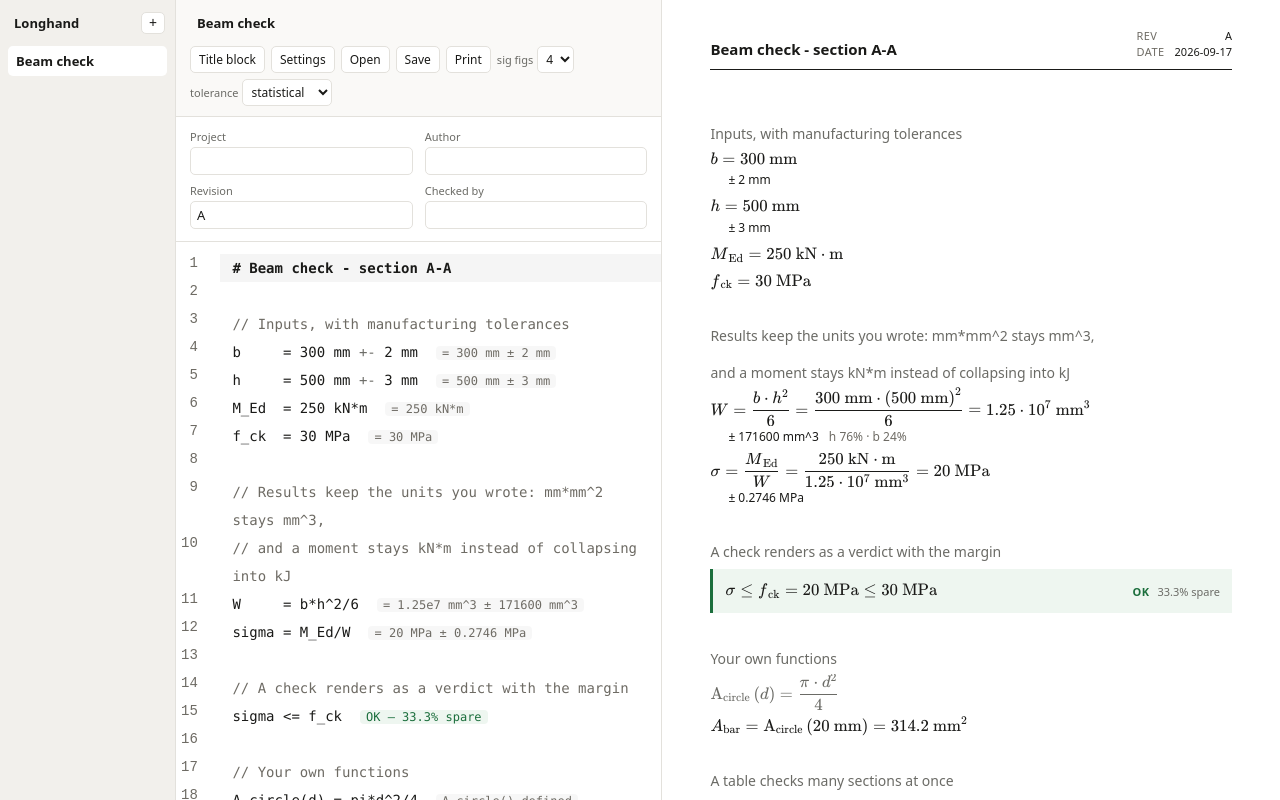
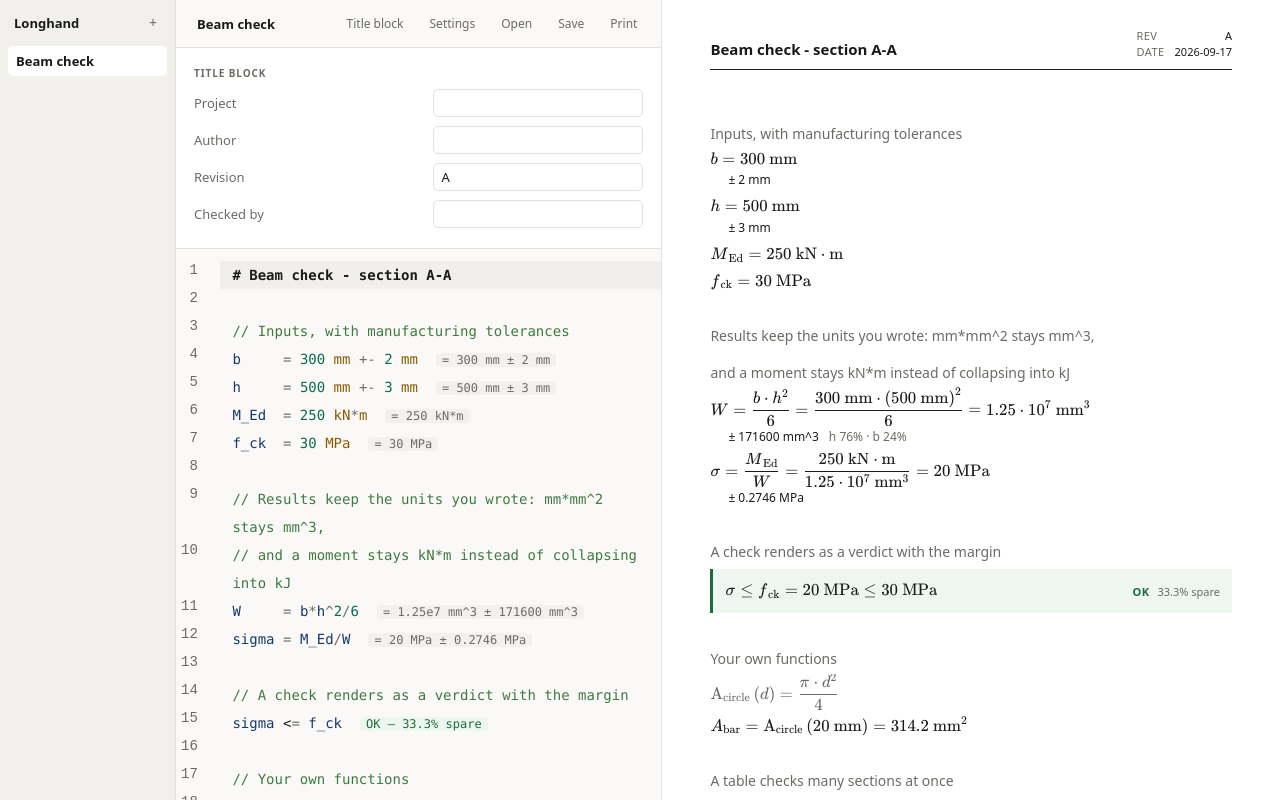
Before and after one commit to peotnilsson/longhand, a React (Vite) app: page / in a window 1280 px wide. Both pictures are taken after a click on the button "Title block". Shown: the top 800 px of the page. Built offline with nearby package versions, Linux system fonts and the light colour scheme.

Commit message:
Warnings, settings panel, dark mode, syntax colours, title fix

```diff
--- a/src/App.css
+++ b/src/App.css
@@ -15,6 +15,16 @@
   --warn-bg: #fdf6e8;
   --error: #b3261e;
   --error-bg: #fdf0ef;
+
+  --editor-bg: #faf9f7;
+  --syn-heading: #1a1a18;
+  --syn-comment: #3f7a43;
+  --syn-keyword: #7a3fa0;
+  --syn-number: #0a6b52;
+  --syn-unit: #8a5a00;
+  --syn-string: #a3341f;
+  --syn-operator: #6b6b66;
+  --syn-variable: #14396b;
 }
 
 /* Dark is the same document in a dimmer room: same hierarchy, same restraint. */
@@ -36,6 +46,16 @@
     --warn-bg: #2a2214;
     --error: #f0857d;
     --error-bg: #2b1a18;
+
+    --editor-bg: #171615;
+    --syn-heading: #e8e6e1;
+    --syn-comment: #7fa06b;
+    --syn-keyword: #c79ae0;
+    --syn-number: #b5cea8;
+    --syn-unit: #dcae62;
+    --syn-string: #e3907c;
+    --syn-operator: #a8a49c;
+    --syn-variable: #9cdcfe;
   }
 }
 
@@ -56,6 +76,16 @@
   --warn-bg: #2a2214;
   --error: #f0857d;
   --error-bg: #2b1a18;
+
+  --editor-bg: #171615;
+  --syn-heading: #e8e6e1;
+  --syn-comment: #7fa06b;
+  --syn-keyword: #c79ae0;
+  --syn-number: #b5cea8;
+  --syn-unit: #dcae62;
+  --syn-string: #e3907c;
+  --syn-operator: #a8a49c;
+  --syn-variable: #9cdcfe;
 }
 
 * {
@@ -150,12 +180,19 @@ body {
 .icon {
   font: inherit;
   font-size: 12px;
-  padding: 4px 8px;
-  color: var(--ink);
-  background: var(--paper);
-  border: 1px solid var(--rule);
+  padding: 4px 9px;
+  color: var(--muted);
+  background: transparent;
+  border: 1px solid transparent;
   border-radius: 5px;
   cursor: pointer;
+}
+
+.sheets-foot button:hover,
+.toolbar button:hover,
+.icon:hover {
+  color: var(--ink);
+  background: var(--hover);
 }
 
 .sheets-foot button {
@@ -238,59 +275,63 @@ body {
 }
 
 .panel {
-  padding: 12px 14px;
+  display: flex;
+  flex-direction: column;
+  gap: 22px;
+  padding: 18px 18px 20px;
   border-bottom: 1px solid var(--rule);
   background: var(--paper);
 }
 
+.panel section {
+  display: flex;
+  flex-direction: column;
+  gap: 9px;
+}
+
+.panel h3 {
+  margin: 0;
+  font-size: 10px;
+  font-weight: 600;
+  letter-spacing: 0.09em;
+  text-transform: uppercase;
+  color: var(--faint);
+}
+
 .panel label {
   display: flex;
-  flex-direction: column;
-  gap: 3px;
-  font-size: 11px;
+  align-items: center;
+  justify-content: space-between;
+  gap: 16px;
+  font-size: 13px;
+}
+
+.panel label span {
   color: var(--muted);
 }
 
 .panel input,
 .panel select {
+  width: 210px;
+  max-width: 58%;
   min-width: 0;
   font: inherit;
   font-size: 13px;
-  padding: 4px 6px;
+  padding: 4px 7px;
   color: var(--ink);
   background: var(--paper);
   border: 1px solid var(--rule);
   border-radius: 5px;
 }
 
-.panel input::placeholder {
-  color: var(--faint);
+.panel input:focus,
+.panel select:focus {
+  outline: none;
+  border-color: var(--rule-strong);
 }
 
-.meta-editor {
-  display: grid;
-  grid-template-columns: repeat(2, minmax(0, 1fr));
-  gap: 8px 12px;
-}
-
-.settings {
-  display: grid;
-  grid-template-columns: repeat(2, minmax(0, 1fr));
-  gap: 10px 12px;
-}
-
-.settings-data {
-  grid-column: 1 / -1;
-  display: flex;
-  align-items: center;
-  justify-content: space-between;
-  gap: 12px;
-  flex-wrap: wrap;
-  padding-top: 10px;
-  border-top: 1px solid var(--rule);
-}
-
-.settings-caption {
+.hint {
+  margin: 0;
   font-size: 11px;
   color: var(--faint);
 }
@@ -298,21 +339,23 @@ body {
 .settings-buttons {
   display: flex;
   gap: 6px;
+  margin-top: 2px;
 }
 
 .settings-buttons button {
   font: inherit;
   font-size: 12px;
-  padding: 4px 8px;
-  color: var(--ink);
-  background: var(--paper);
+  padding: 4px 9px;
+  color: var(--muted);
+  background: transparent;
   border: 1px solid var(--rule);
   border-radius: 5px;
   cursor: pointer;
 }
 
 .settings-buttons button:hover {
-  border-color: var(--rule-strong);
+  color: var(--ink);
+  background: var(--hover);
 }
 
 .editor {
@@ -738,9 +781,4 @@ body {
   .sheet-page {
     padding: 16px 20px 64px;
   }
-
-  .meta-editor,
-  .settings {
-    grid-template-columns: minmax(0, 1fr);
-  }
 }
--- a/src/App.tsx
+++ b/src/App.tsx
@@ -414,8 +414,57 @@ export default function App() {
             <button onClick={() => fileInput.current?.click()}>Open</button>
             <button onClick={save}>Save</button>
             <button onClick={() => window.print()}>Print</button>
-            <label className="field">
-              sig&nbsp;figs
+          </div>
+          <input ref={fileInput} type="file" accept=".calc,.txt,text/plain" onChange={open} hidden />
+        </div>
+
+        {panel === 'meta' && (
+          <div className="panel meta-editor">
+            <section>
+              <h3>Title block</h3>
+              {(
+                [
+                  ['project', 'Project'],
+                  ['author', 'Author'],
+                  ['revision', 'Revision'],
+                  ['checkedBy', 'Checked by'],
+                ] as [keyof Meta, string][]
+              ).map(([field, caption]) => (
+                <label key={field}>
+                  <span>{caption}</span>
+                  <input
+                    value={active.meta[field]}
+                    onChange={(event) =>
+                      update({ meta: { ...active.meta, [field]: event.target.value } })
+                    }
+                  />
+                </label>
+              ))}
+            </section>
+          </div>
+        )}
+
+        {panel === 'settings' && (
+          <div className="panel settings">
+            <section>
+              <h3>Appearance</h3>
+              <label>
+                <span>Theme</span>
+                <select
+                  value={store.settings.theme}
+                  onChange={(event) => setSettings({ theme: event.target.value as Theme })}
+                >
+                  <option value="system">Follow the system</option>
+                  <option value="light">Light</option>
+                  <option value="dark">Dark</option>
+                </select>
+              </label>
+            </section>
+
+            <section>
+              <h3>Numbers</h3>
+              <label>
+                <span>Significant figures</span>
                 <select
                   value={store.precision}
                   onChange={(event) =>
@@ -429,8 +478,8 @@ export default function App() {
                   ))}
                 </select>
               </label>
-            <label className="field">
-              tolerance
+              <label>
+                <span>Tolerances</span>
                 <select
                   value={store.mode}
                   onChange={(event) =>
@@ -440,75 +489,40 @@ export default function App() {
                     }))
                   }
                 >
-                <option value="quadrature">statistical</option>
-                <option value="worst">worst case</option>
+                  <option value="quadrature">Statistical</option>
+                  <option value="worst">Worst case</option>
                 </select>
               </label>
-          </div>
-          <input ref={fileInput} type="file" accept=".calc,.txt,text/plain" onChange={open} hidden />
-        </div>
+            </section>
 
-        {panel === 'meta' && (
-          <div className="panel meta-editor">
-            {(
-              [
-                ['project', 'Project'],
-                ['author', 'Author'],
-                ['revision', 'Revision'],
-                ['checkedBy', 'Checked by'],
-              ] as [keyof Meta, string][]
-            ).map(([field, caption]) => (
-              <label key={field}>
-                {caption}
-                <input
-                  value={active.meta[field]}
-                  onChange={(event) =>
-                    update({ meta: { ...active.meta, [field]: event.target.value } })
-                  }
-                />
-              </label>
-            ))}
-          </div>
-        )}
-
-        {panel === 'settings' && (
-          <div className="panel settings">
+            <section>
+              <h3>Profile</h3>
               <label>
-              Appearance
-              <select
-                value={store.settings.theme}
-                onChange={(event) => setSettings({ theme: event.target.value as Theme })}
-              >
-                <option value="system">Follow the system</option>
-                <option value="light">Light</option>
-                <option value="dark">Dark</option>
-              </select>
-            </label>
-            <label>
-              Your name
+                <span>Your name</span>
                 <input
                   value={store.settings.author}
-                placeholder="goes on new sheets"
                   onChange={(event) => setSettings({ author: event.target.value })}
                 />
               </label>
               <label>
-              Default project
+                <span>Default project</span>
                 <input
                   value={store.settings.project}
-                placeholder="goes on new sheets"
                   onChange={(event) => setSettings({ project: event.target.value })}
                 />
               </label>
-            <div className="settings-data">
-              <span className="settings-caption">
-                Everything is stored in this browser only.
-              </span>
+              <p className="hint">Fills in the title block of new sheets.</p>
+            </section>
+
+            <section>
+              <h3>Data</h3>
+              <p className="hint">Everything is stored in this browser only.</p>
               <div className="settings-buttons">
                 <button onClick={exportAll}>Export backup</button>
                 <button onClick={() => backupInput.current?.click()}>Restore backup</button>
               </div>
-            </div>
+            </section>
+
             <input
               ref={backupInput}
               type="file"
--- a/src/editor.tsx
+++ b/src/editor.tsx
@@ -17,22 +17,45 @@ import { unitNames, type Line } from './engine'
 const KEYWORDS = ['table', 'end', 'plot', 'import', 'vs', 'from', 'to']
 
 /** A deliberately small tokenizer — this is a calculation sheet, not a language. */
-const sheetLanguage = StreamLanguage.define({
+const sheetLanguage = StreamLanguage.define<{ afterNumber: boolean }>({
   name: 'longhand',
-  token(stream) {
-    if (stream.sol() && stream.match(/^\s*#.*/)) return 'heading'
+  startState: () => ({ afterNumber: false }),
+  token(stream, state) {
+    if (stream.sol()) {
+      state.afterNumber = false
+      if (stream.match(/^\s*#.*/)) return 'heading'
+    }
     if (stream.match('//')) {
       stream.skipToEnd()
       return 'comment'
     }
-    if (stream.match(/^->/) || stream.match(/^(?:±|\+-)/)) return 'operator'
+    if (stream.match(/^->/) || stream.match(/^(?:\u00b1|\+-)/)) {
+      state.afterNumber = false
+      return 'operator'
+    }
     if (stream.match(/^"[^"]*"/)) return 'string'
-    if (stream.match(new RegExp(`^\\b(?:${KEYWORDS.join('|')})\\b`))) return 'keyword'
-    if (stream.match(/^\d+(?:\.\d+)?(?:[eE][-+]?\d+)?/)) return 'number'
-    if (stream.match(/^[A-Za-z_][A-Za-z0-9_]*/)) return 'variableName'
+    if (stream.match(new RegExp(`^\\b(?:${KEYWORDS.join('|')})\\b`))) {
+      state.afterNumber = false
+      return 'keyword'
+    }
+    if (stream.match(/^\d+(?:\.\d+)?(?:[eE][-+]?\d+)?/)) {
+      state.afterNumber = true
+      return 'number'
+    }
+    if (stream.match(/^[A-Za-z_][A-Za-z0-9_]*/)) {
+      // An identifier straight after a number is a unit: "300 mm", "250 kN*m".
+      // Anywhere else it is a variable, so a beam height h is not read as hours.
+      return state.afterNumber ? 'unit' : 'variableName'
+    }
+    if (stream.match(/^[=,()|]/)) {
+      state.afterNumber = false
+      return 'operator'
+    }
+    if (stream.match(/^[-+*/^]/)) return 'operator'
     stream.next()
     return null
   },
+  tokenTable: { unit: tags.unit },
 })
 
 class ResultWidget extends WidgetType {
@@ -164,23 +187,24 @@ const completion = autocompletion({
 })
 
 /**
- * Near-monochrome on purpose. CodeMirror's default highlight style is built for
- * light backgrounds and turns variables and operators almost invisible in dark
- * mode, and a calculation sheet does not need a rainbow: weight and a faint
- * grey for comments are enough to scan by, and both work in either theme.
+ * Restrained but real colour: enough to tell a unit from a variable at a
+ * glance, nothing decorative. The values are CSS variables so a single
+ * highlight style serves both themes.
  */
 const highlight = HighlightStyle.define([
-  { tag: tags.heading, color: 'var(--ink)', fontWeight: '600' },
-  { tag: tags.comment, color: 'var(--faint)' },
-  { tag: tags.keyword, color: 'var(--ink)', fontWeight: '600' },
-  { tag: tags.number, color: 'var(--ink)' },
-  { tag: tags.string, color: 'var(--muted)' },
-  { tag: tags.operator, color: 'var(--muted)' },
-  { tag: tags.variableName, color: 'var(--ink)' },
+  { tag: tags.heading, color: 'var(--syn-heading)', fontWeight: '600' },
+  { tag: tags.comment, color: 'var(--syn-comment)' },
+  { tag: tags.keyword, color: 'var(--syn-keyword)', fontWeight: '600' },
+  { tag: tags.number, color: 'var(--syn-number)' },
+  { tag: tags.unit, color: 'var(--syn-unit)' },
+  { tag: tags.string, color: 'var(--syn-string)' },
+  { tag: tags.operator, color: 'var(--syn-operator)' },
+  { tag: tags.variableName, color: 'var(--syn-variable)' },
 ])
 
 const theme = EditorView.theme({
-  '&': { fontSize: '14px', backgroundColor: 'transparent', color: 'var(--ink)' },
+  '&': { fontSize: '14px', backgroundColor: 'var(--editor-bg)', color: 'var(--ink)' },
+  '.cm-scroller': { backgroundColor: 'var(--editor-bg)' },
   '.cm-content': {
     fontFamily: 'ui-monospace, "SF Mono", Menlo, monospace',
     padding: '12px 0',
@@ -244,6 +268,7 @@ export function Editor({
       value={value}
       onChange={onChange}
       extensions={extensions}
+      theme="none"
       basicSetup={{
         lineNumbers: true,
         foldGutter: false,
```
Lines whose indentation alone changed are shown as unchanged.
